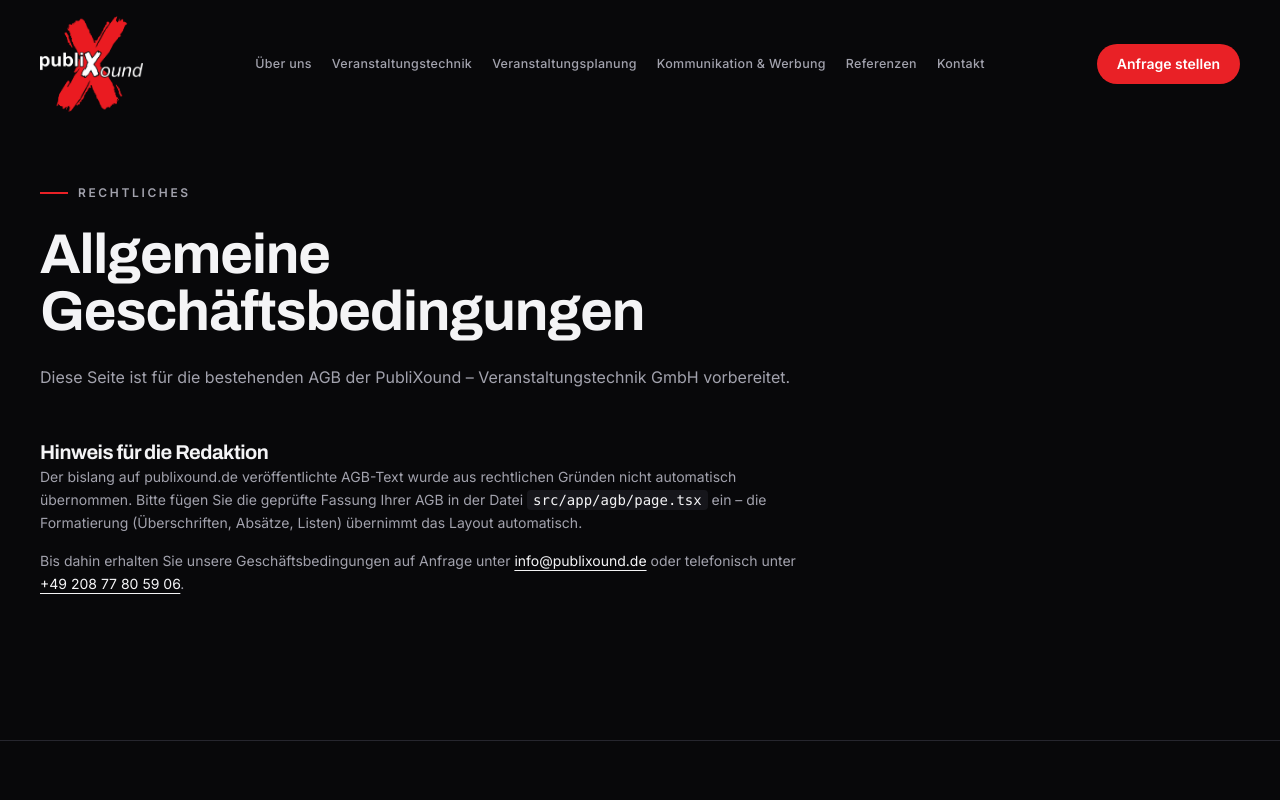
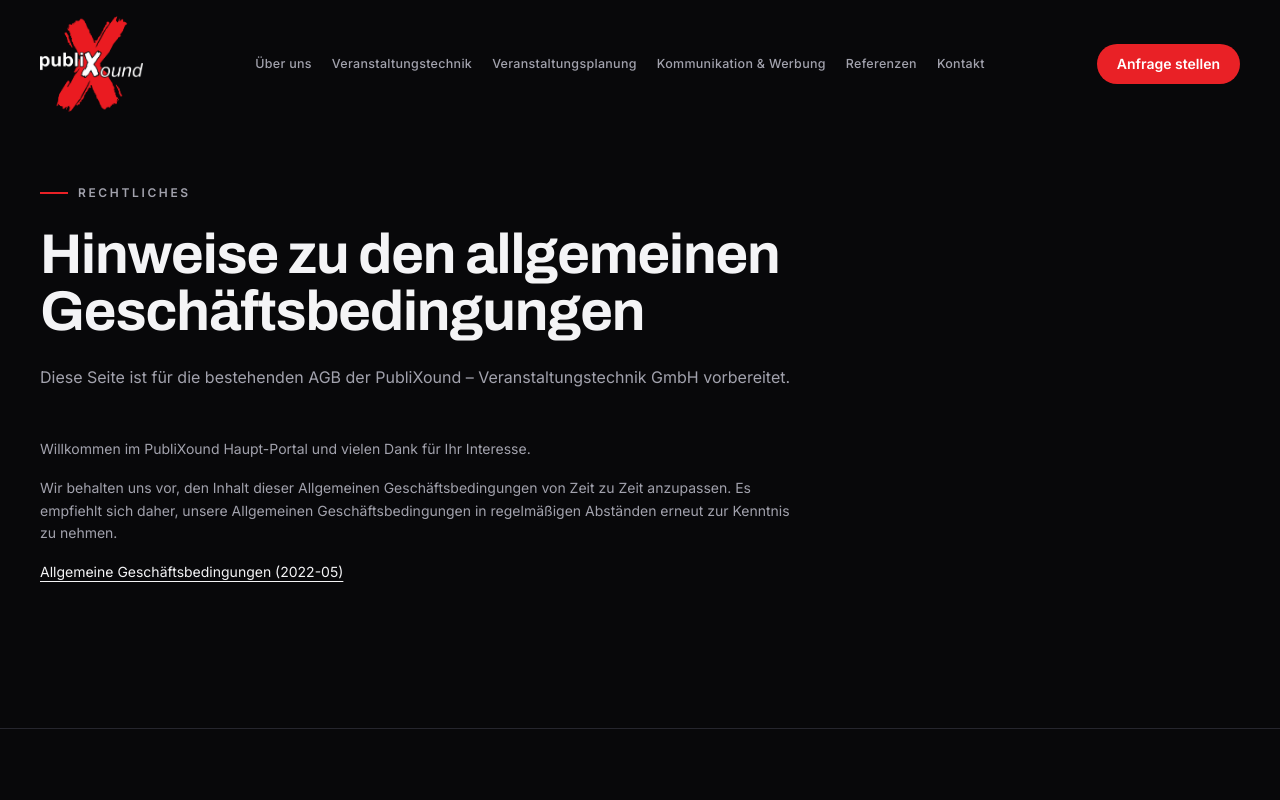
Before and after one commit to awichmann89-cyber/publixound, a Next.js app: page /agb in a window 1280 px wide. Shown: the top 800 px of the page. Built offline with nearby package versions, Linux system fonts and the light colour scheme.

Commit message:
:sparkles: Allgemeine Geschäftsbedinungen hinzugefügt.

```diff
--- a/src/app/agb/page.tsx
+++ b/src/app/agb/page.tsx
@@ -10,25 +10,23 @@
 export default function AGB() {
   return (
     <LegalShell
-      title="Allgemeine Geschäftsbedingungen"
+      title="Hinweise zu den allgemeinen Geschäftsbedingungen"
       intro="Diese Seite ist für die bestehenden AGB der PubliXound – Veranstaltungstechnik GmbH vorbereitet."
     >
       <section>
-        <h2>Hinweis für die Redaktion</h2>
         <p>
-          Der bislang auf publixound.de veröffentlichte AGB-Text wurde aus rechtlichen
-          Gründen nicht automatisch übernommen. Bitte fügen Sie die geprüfte Fassung
-          Ihrer AGB in der Datei{" "}
-          <code className="rounded bg-surface px-1.5 py-0.5 text-chalk">
-            src/app/agb/page.tsx
-          </code>{" "}
-          ein – die Formatierung (Überschriften, Absätze, Listen) übernimmt das Layout
-          automatisch.
+          Willkommen im PubliXound Haupt-Portal und vielen Dank für Ihr Interesse.
         </p>
         <p>
-          Bis dahin erhalten Sie unsere Geschäftsbedingungen auf Anfrage unter{" "}
-          <a href={`mailto:${site.email}`}>{site.email}</a> oder telefonisch unter{" "}
-          <a href={`tel:${site.phoneHref}`}>{site.phone}</a>.
+          Wir behalten uns vor, den Inhalt dieser Allgemeinen Geschäftsbedingungen von Zeit zu Zeit anzupassen. Es empfiehlt sich daher, unsere Allgemeinen Geschäftsbedingungen in regelmäßigen Abständen erneut zur Kenntnis zu nehmen.
+        </p>
+        <p>
+          <a href="https://www.dropbox.com/scl/fi/vnq2d70qptuwv6gy1omha/Allgemeine-Gesch-ftsbedingungen-2022-05.pdf?rlkey=kpv62fz8p8cb4uo34v3lzjedv&st=suh2yll6&dl=0"
+            target="_blank"
+            rel="noopener noreferrer"
+          >
+            Allgemeine Geschäftsbedingungen (2022-05)
+          </a>
         </p>
       </section>
     </LegalShell>
```
